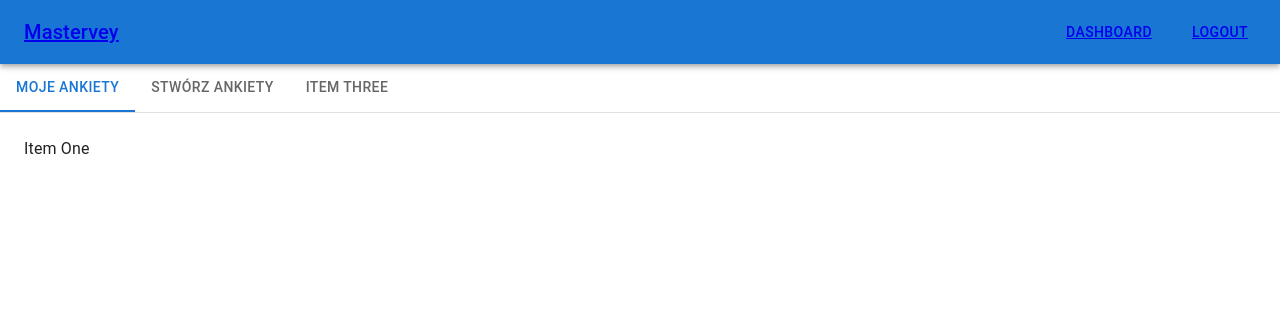
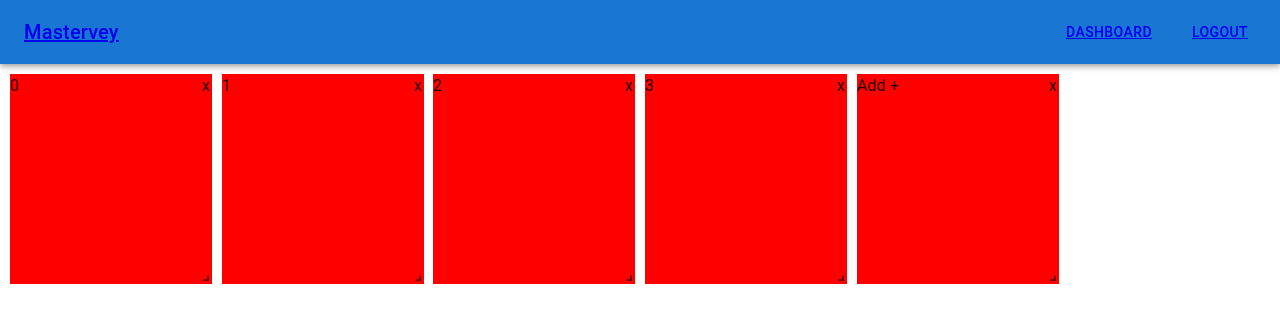
Before and after one commit to HowToShake/mastervey, a Next.js app: page /dashboard in a window 1280 px wide. Shown: the top 322 px of the page. Built offline with nearby package versions, Linux system fonts and the light colour scheme; no server answers; sample sign-in values are in the browser's storage.

Commit message:
[ADDED] React grid layout

```diff
--- a/package.json
+++ b/package.json
@@ -26,6 +26,7 @@
     "nookies": "^2.5.2",
     "react": "^18.1.0",
     "react-dom": "^18.1.0",
+    "react-grid-layout": "^1.3.4",
     "react-hook-form": "^7.30.0",
     "react-query": "^3.38.0",
     "yup": "^0.32.11"
--- a/pages/dashboard.tsx
+++ b/pages/dashboard.tsx
@@ -1,76 +1,98 @@
-import Box from "@mui/material/Box";
-import { ReactElement, ReactNode, SyntheticEvent, useState } from "react";
+import "/node_modules/react-grid-layout/css/styles.css";
+import "/node_modules/react-resizable/css/styles.css";
+import { ReactElement, useState } from "react";
 import Navbar from "../components/Navbar";
-import Tabs from "@mui/material/Tabs";
-import Tab from "@mui/material/Tab";
-import Typography from "@mui/material/Typography";
+import { WidthProvider, Responsive } from "react-grid-layout";
+import _ from "lodash";
+const ResponsiveReactGridLayout = WidthProvider(Responsive);
 
 import { useAuth } from "../hooks/useAuth";
-
-interface TabPanelProps {
-  children?: ReactNode;
-  index: number;
-  value: number;
-}
-
-function TabPanel(props: TabPanelProps) {
-  const { children, value, index, ...other } = props;
-
-  return (
-    <div
-      role="tabpanel"
-      hidden={value !== index}
-      id={`simple-tabpanel-${index}`}
-      aria-labelledby={`simple-tab-${index}`}
-      {...other}
-    >
-      {value === index && (
-        <Box sx={{ p: 3 }}>
-          <Typography>{children}</Typography>
-        </Box>
-      )}
-    </div>
-  );
-}
-
-function a11yProps(index: number) {
-  return {
-    id: `simple-tab-${index}`,
-    "aria-controls": `simple-tabpanel-${index}`,
-  };
-}
 
 const Dashboard = () => {
   const { user } = useAuth();
   console.log("user", user);
-  const [value, setValue] = useState(0);
 
-  const handleChange = (event: SyntheticEvent, newValue: number) => {
-    setValue(newValue);
+  const [state, setState] = useState({
+    items: [0, 1, 2, 3, 4].map(function (i, key, list) {
+      return {
+        i: i.toString(),
+        x: i * 2,
+        y: 0,
+        w: 2,
+        h: 2,
+        add: i === list.length - 1,
+      };
+    }),
+    newCounter: 0,
+  });
+
+  const onAddItem = () => {
+    setState({
+      ...state,
+      items: state.items.concat({
+        i: "n" + state.newCounter,
+        x: (state.items.length * 2) % (state.cols || 12),
+        y: Infinity,
+        w: 2,
+        h: 2,
+      }),
+
+      newCounter: state.newCounter + 1,
+    });
   };
+
+  const createElement = (el) => {
+    const removeStyle = {
+      position: "absolute",
+      right: "2px",
+      top: 0,
+      cursor: "pointer",
+    };
+    const i = el.add ? "+" : el.i;
+    return (
+      <div key={i} data-grid={el} style={{ backgroundColor: "red" }}>
+        {el.add ? (
+          <span
+            className="add text"
+            onClick={onAddItem}
+            title="You can add an item by clicking here, too."
+          >
+            Add +
+          </span>
+        ) : (
+          <span className="text">{i}</span>
+        )}
+        <span className="remove" style={removeStyle}>
+          x
+        </span>
+      </div>
+    );
+  };
+
+  const onBreakpointChange = (breakpoint, cols) => {
+    setState({
+      ...state,
+      breakpoint: breakpoint,
+      cols: cols,
+    });
+  };
+
+  const onLayoutChange = (layout) => {
+    setState({ ...state, layout: layout });
+  };
+
+  console.log("state", state);
+
   return (
-    <>
-      <Box sx={{ borderBottom: 1, borderColor: "divider" }}>
-        <Tabs
-          value={value}
-          onChange={handleChange}
-          aria-label="basic tabs example"
-        >
-          <Tab label="Moje ankiety" {...a11yProps(0)} />
-          <Tab label="Stwórz ankiety" {...a11yProps(1)} />
-          <Tab label="Item Three" {...a11yProps(2)} />
-        </Tabs>
-      </Box>
-      <TabPanel value={value} index={0}>
-        Item One
-      </TabPanel>
-      <TabPanel value={value} index={1}>
-        Item Two
-      </TabPanel>
-      <TabPanel value={value} index={2}>
-        Item Three
-      </TabPanel>
-    </>
+    <ResponsiveReactGridLayout
+      onLayoutChange={onLayoutChange}
+      onBreakpointChange={onBreakpointChange}
+      className="layout"
+      cols={{ lg: 12, md: 10, sm: 6, xs: 4, xxs: 2 }}
+      rowHeight={100}
+    >
+      {_.map(state.items, (el) => createElement(el))}
+    </ResponsiveReactGridLayout>
   );
 };
 
```
Also changed, not shown: 1 other file (tests, documents, lock files or other folders).
